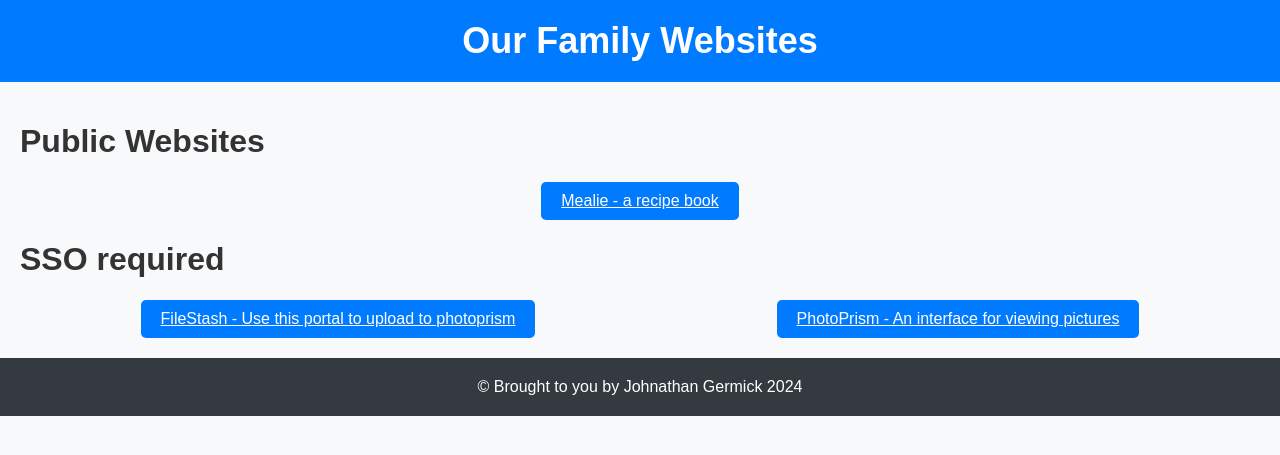
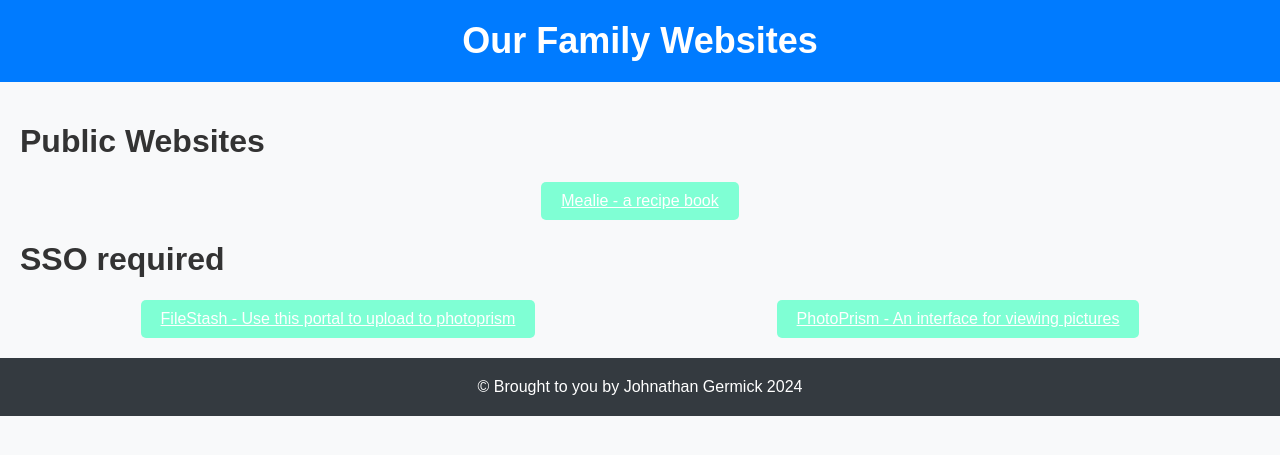
Before and after one commit to jgermick2/publichomepage, a Jekyll site: the page built from my-links-site/index.md, in a window 1280 px wide. Shown: the top 455 px of the page. Built offline with Jekyll 4.4.1, drawn with Linux system fonts in a browser that asks for light colours.

Commit message:
another commit

```diff
--- a/my-links-site/assets/css/style.css
+++ b/my-links-site/assets/css/style.css
@@ -37,7 +37,7 @@ main {
 .link-button {
     display: inline-block;
     padding: 10px 20px;
-    background-color: #007bff; /* Blue button background */
+    background-color: aquamarine; /* Aquamarine button background */
     color: #fff; /* White button text color */
     border: none;
     border-radius: 5px;
@@ -46,7 +46,7 @@ main {
 }
 
 .link-button:hover {
-    background-color: #0056b3; /* Darker blue on hover */
+    background-color: #7fffd4; /* Lighter aquamarine on hover */
     box-shadow: 0 0 10px rgba(0, 0, 0, 0.3); /* Soft highlight shimmer effect */
 }
 
```
